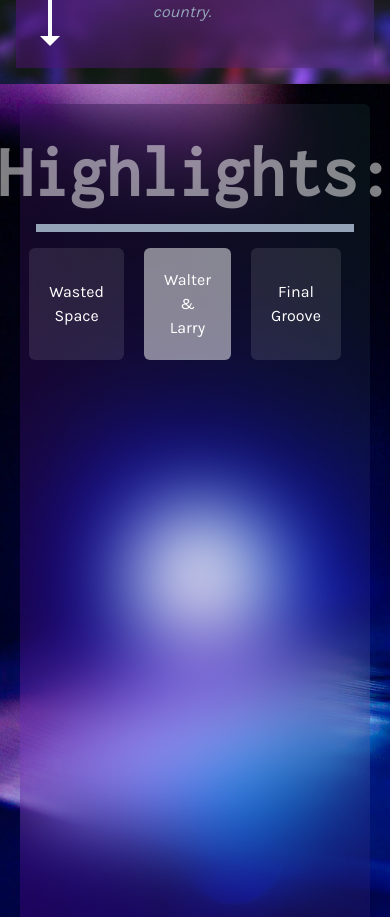
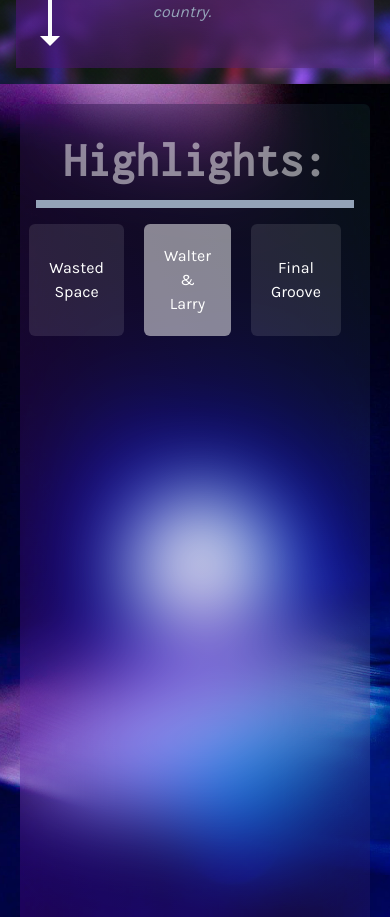
Before and after one commit to MikeCioffi/larry-drums, a React (Vite) app: page / in a window 390 px wide. Shown: the part 2040-2957 px from the top of the page. Built offline with nearby package versions, Linux system fonts and the light colour scheme.

Commit message:
fix highlight css

```diff
--- a/src/components/videocarousel.jsx
+++ b/src/components/videocarousel.jsx
@@ -43,7 +43,7 @@ const VideoCarousel = ({ id }) => {
                     backdropFilter: 'blur(40px)' // Adjust the pixel value to increase or decrease the blur effect
 
                 }}>
-                <h2 className="text-7xl w-full flex justify-center font-bold mb-4 border-b-8 border-slate-400 p-4"
+                <h2 className="text-5xl md:text-7xl  w-full flex justify-center font-bold mb-4 border-b-8 border-slate-400 p-4"
                     style={{ color: 'rgba(255, 255, 255, 0.5  )' }}> Highlights:</h2>
                 <div className='flex w-full justify-center'>
                     {videoIds.map((video) => (
```
